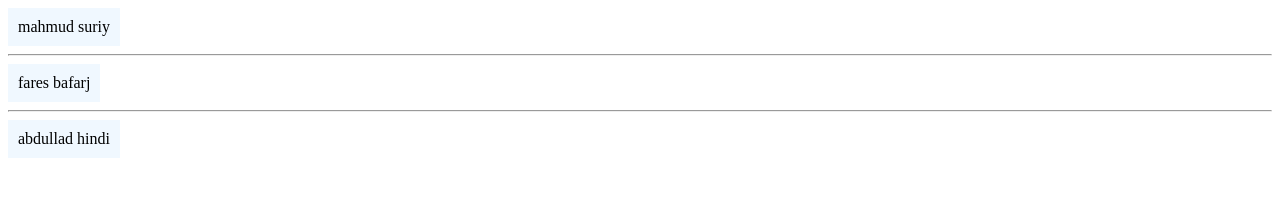
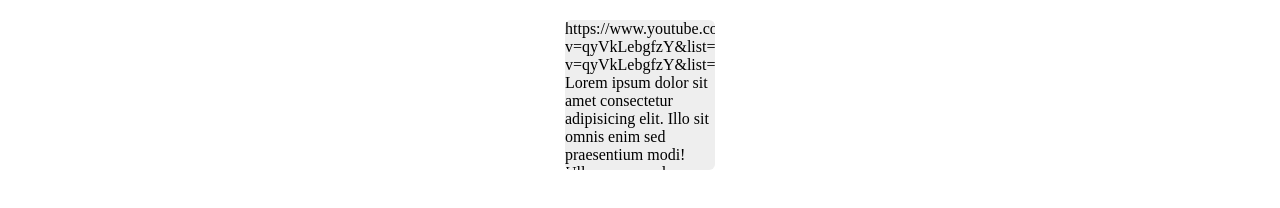
Before and after one commit to Hussein6685/css-1, a plain HTML site: page index.html in a window 1280 px wide. Drawn offline with Linux system fonts and the light colour scheme.

Commit message:
#16 - Overflow - Overflow-X And Overflow-

```diff
--- a/css/key.css
+++ b/css/key.css
@@ -1,7 +1,8 @@
 div {
-
-    padding: 10px;
-    display: inline-block;
-    background-color: aliceblue;
-    width: auto;
+    width: 150px;
+    height: 150px;
+    background-color: #eee;
+    margin: 20px auto;
+    border-radius: 6px;
+    overflow: auto;
 }
--- a/index.html
+++ b/index.html
@@ -8,13 +8,51 @@
 </head>
 
 <body>
+
     <div>
-        mahmud suriy
-    </div>
-    <hr>
-    <div>fares bafarj</div>
-    <hr>
-    <div>abdullad hindi</div>
+        https://www.youtube.com/watch?v=qyVkLebgfzY&list=PLDoPjvoNmBAzhFD3niPAa1C1gXG4cs14J&index=9&t=17s&ab_channel=ElzeroWebSchoolhttps://www.youtube.com/watch?v=qyVkLebgfzY&list=PLDoPjvoNmBAzhFD3niPAa1C1gXG4cs14J&index=9&t=17s&ab_channel=ElzeroWebSchool
+        Lorem ipsum dolor sit amet consectetur adipisicing elit. Illo sit omnis enim sed praesentium modi! Ullam
+        recusandae deserunt, rerum nobis eaque tenetur, deleniti, iure ipsa minus sed sint voluptates natus.Lorem ipsum
+        dolor sit amet consectetur adipisicing elit. Illo sit omnis enim sed praesentium modi! Ullam
+        recusandae deserunt, rerum nobis eaque tenetur, deleniti, iure ipsa minus sed sint voluptates natus.Lorem ipsum
+        dolor sit amet consectetur adipisicing elit. Illo sit omnis enim sed praesentium modi! Ullam
+        recusandae deserunt, rerum nobis eaque tenetur, deleniti, iure ipsa minus sed sint voluptates natus.Lorem ipsum
+        dolor sit amet consectetur adipisicing elit. Illo sit omnis enim sed praesentium modi! Ullam
+        recusandae deserunt, rerum nobis eaque tenetur, deleniti, iure ipsa minus sed sint voluptates natus.Lorem ipsum
+        dolor sit amet consectetur adipisicing elit. Illo sit omnis enim sed praesentium modi! Ullam
+        recusandae deserunt, rerum nobis eaque tenetur, deleniti, iure ipsa minus sed sint voluptates natus.Lorem ipsum
+        dolor sit amet consectetur adipisicing elit. Illo sit omnis enim sed praesentium modi! Ullam
+        recusandae deserunt, rerum nobis eaque tenetur, deleniti, iure ipsa minus sed sint voluptates natus.Lorem ipsum
+        dolor sit amet consectetur adipisicing elit. Illo sit omnis enim sed praesentium modi! Ullam
+        recusandae deserunt, rerum nobis eaque tenetur, deleniti, iure ipsa minus sed sint voluptates natus.Lorem ipsum
+        dolor sit amet consectetur adipisicing elit. Illo sit omnis enim sed praesentium modi! Ullam
+        recusandae deserunt, rerum nobis eaque tenetur, deleniti, iure ipsa minus sed sint voluptates natus.Lorem ipsum
+        dolor sit amet consectetur adipisicing elit. Illo sit omnis enim sed praesentium modi! Ullam
+        recusandae deserunt, rerum nobis eaque tenetur, deleniti, iure ipsa minus sed sint voluptates natus.Lorem ipsum
+        dolor sit amet consectetur adipisicing elit. Illo sit omnis enim sed praesentium modi! Ullam
+        recusandae deserunt, rerum nobis eaque tenetur, deleniti, iure ipsa minus sed sint voluptates natus.Lorem ipsum
+        dolor sit amet consectetur adipisicing elit. Illo sit omnis enim sed praesentium modi! Ullam
+        recusandae deserunt, rerum nobis eaque tenetur, deleniti, iure ipsa minus sed sint voluptates natus.Lorem ipsum
+        dolor sit amet consectetur adipisicing elit. Illo sit omnis enim sed praesentium modi! Ullam
+        recusandae deserunt, rerum nobis eaque tenetur, deleniti, iure ipsa minus sed sint voluptates natus.Lorem ipsum
+        dolor sit amet consectetur adipisicing elit. Illo sit omnis enim sed praesentium modi! Ullam
+        recusandae deserunt, rerum nobis eaque tenetur, deleniti, iure ipsa minus sed sint voluptates natus.Lorem ipsum
+        dolor sit amet consectetur adipisicing elit. Illo sit omnis enim sed praesentium modi! Ullam
+        recusandae deserunt, rerum nobis eaque tenetur, deleniti, iure ipsa minus sed sint voluptates natus.Lorem ipsum
+        dolor sit amet consectetur adipisicing elit. Illo sit omnis enim sed praesentium modi! Ullam
+        recusandae deserunt, rerum nobis eaque tenetur, deleniti, iure ipsa minus sed sint voluptates natus.Lorem ipsum
+        dolor sit amet consectetur adipisicing elit. Illo sit omnis enim sed praesentium modi! Ullam
+        recusandae deserunt, rerum nobis eaque tenetur, deleniti, iure ipsa minus sed sint voluptates natus.Lorem ipsum
+        dolor sit amet consectetur adipisicing elit. Illo sit omnis enim sed praesentium modi! Ullam
+        recusandae deserunt, rerum nobis eaque tenetur, deleniti, iure ipsa minus sed sint voluptates natus.Lorem ipsum
+        dolor sit amet consectetur adipisicing elit. Illo sit omnis enim sed praesentium modi! Ullam
+        recusandae deserunt, rerum nobis eaque tenetur, deleniti, iure ipsa minus sed sint voluptates natus.Lorem ipsum
+        dolor sit amet consectetur adipisicing elit. Illo sit omnis enim sed praesentium modi! Ullam
+        recusandae deserunt, rerum nobis eaque tenetur, deleniti, iure ipsa minus sed sint voluptates natus.Lorem ipsum
+        dolor sit amet consectetur adipisicing elit. Illo sit omnis enim sed praesentium modi! Ullam
+        recusandae deserunt, rerum nobis eaque tenetur, deleniti, iure ipsa minus sed sint voluptates natus.Lorem ipsum
+        dolor sit amet consectetur adipisicing elit. Illo sit omnis enim sed praesentium modi! Ullam
+        recusandae deserunt, rerum nobis eaque tenetur, deleniti, iure ipsa minus sed sint voluptates natus.</div>
 
 
 </body>
```
